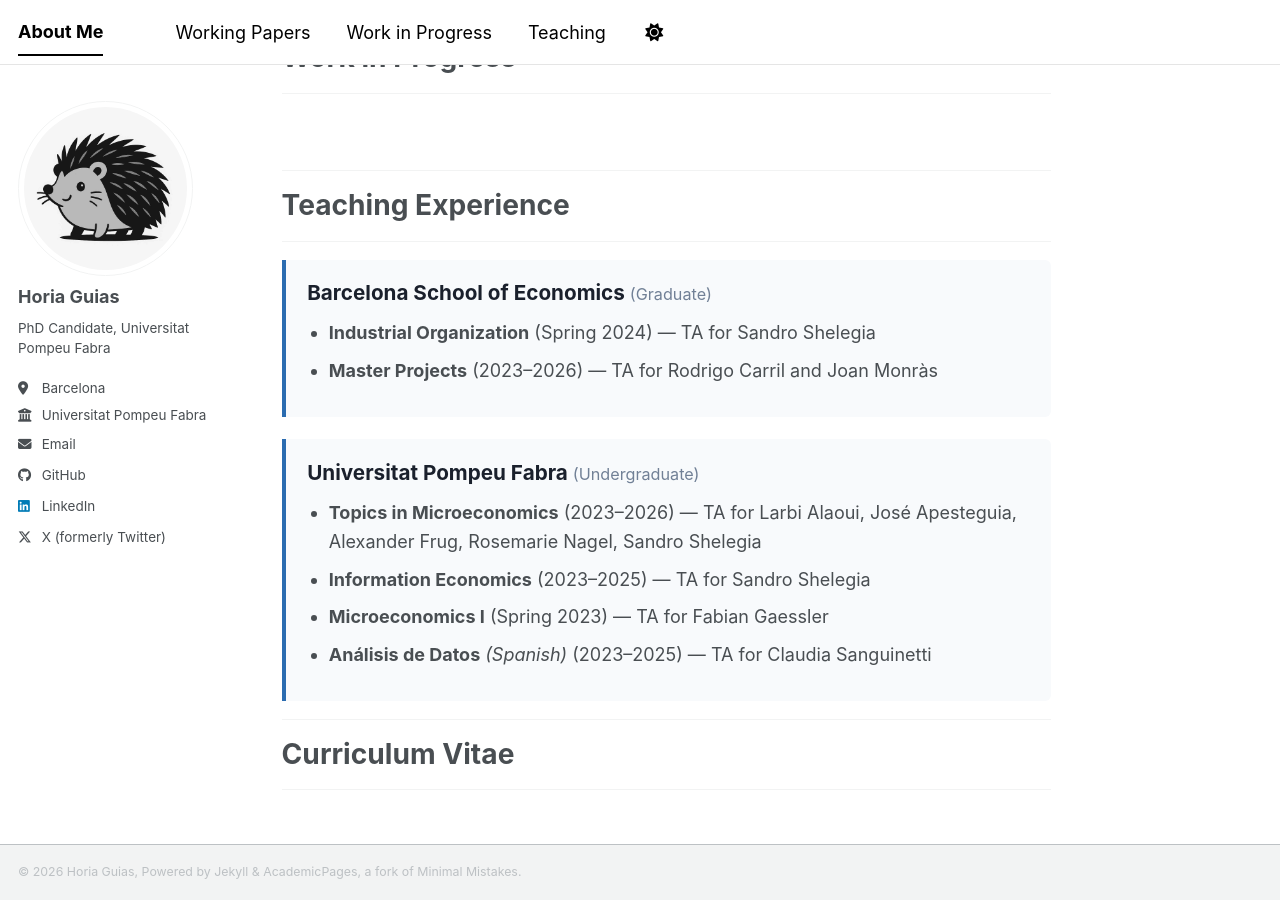
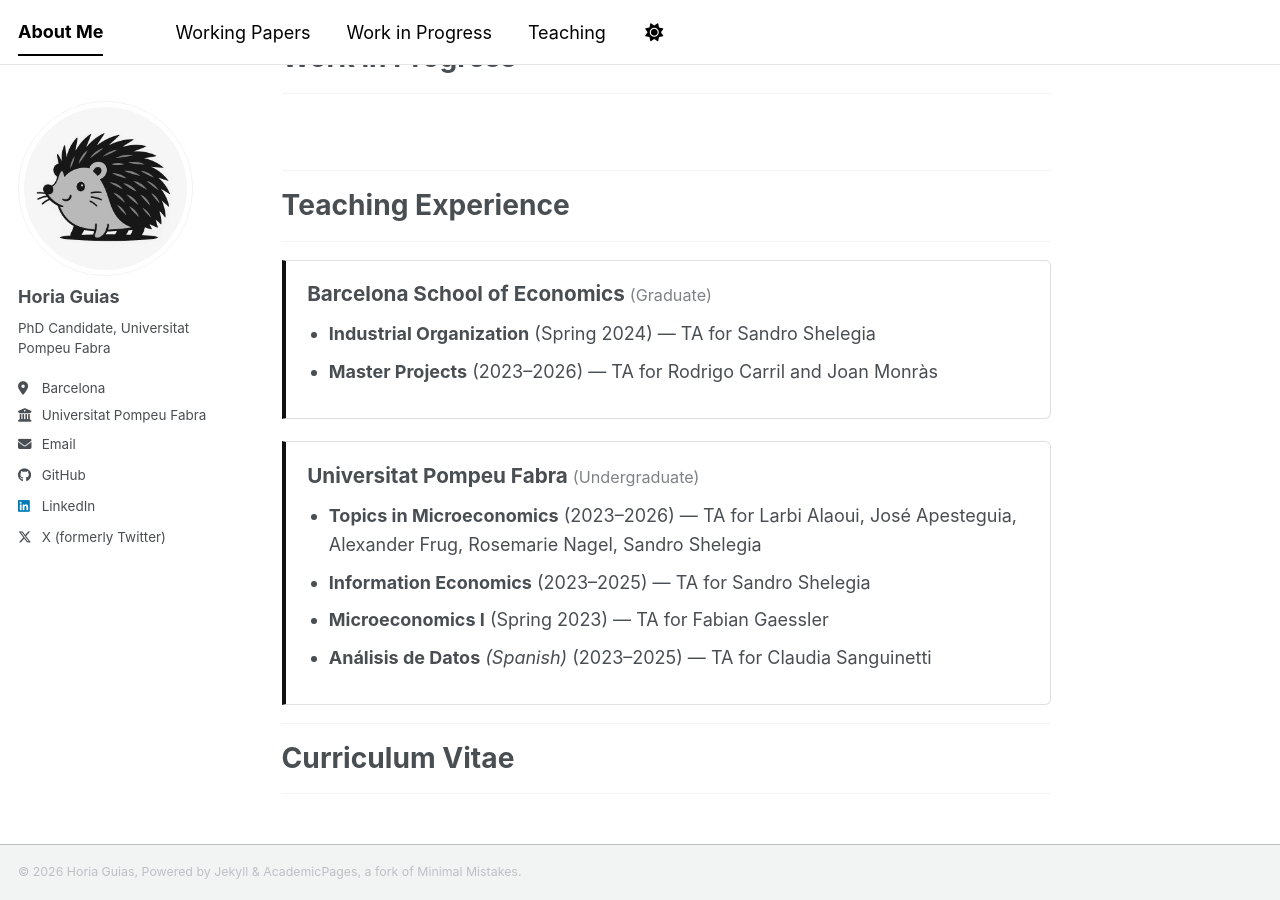
Before and after one commit to horiaguias/horiaguias.github.io, a Jekyll site: the page built from _pages/about.md, in a window 1280 px wide and 900 px high, scrolled down 841 px. Built offline with Jekyll 4.4.1, drawn with Linux system fonts in a browser that asks for light colours; a style sheet for code colours, icons or effects is not loaded.

Commit message:
Changes Teaching Section

```diff
--- a/_pages/about.md
+++ b/_pages/about.md
@@ -67,9 +67,9 @@ redirect_from:
 <div style="display: flex; flex-direction: column; gap: 1.25rem; margin-top: 1rem;">
 
   <!-- Barcelona School of Economics -->
-  <div style="border-left: 4px solid #2b6cb0; background-color: #f8fafc; padding: 1.2rem; border-radius: 0 6px 6px 0;">
-    <h3 style="margin-top: 0; margin-bottom: 0.75rem; color: #1a202c; font-size: 1.15rem;">
-      Barcelona School of Economics <span style="font-size: 0.9rem; font-weight: normal; color: #718096;">(Graduate)</span>
+  <div style="border: 1px solid rgba(128, 128, 128, 0.25); border-left: 4px solid #111111; padding: 1.2rem; border-radius: 0 6px 6px 0;">
+    <h3 style="margin-top: 0; margin-bottom: 0.75rem; font-size: 1.15rem;">
+      Barcelona School of Economics <span style="font-size: 0.9rem; font-weight: normal; opacity: 0.7;">(Graduate)</span>
     </h3>
     <ul style="margin: 0; padding-left: 1.2rem; line-height: 1.6;">
       <li><strong>Industrial Organization</strong> (Spring 2024) — TA for Sandro Shelegia</li>
@@ -78,9 +78,9 @@ redirect_from:
   </div>
 
   <!-- Universitat Pompeu Fabra -->
-  <div style="border-left: 4px solid #2b6cb0; background-color: #f8fafc; padding: 1.2rem; border-radius: 0 6px 6px 0;">
-    <h3 style="margin-top: 0; margin-bottom: 0.75rem; color: #1a202c; font-size: 1.15rem;">
-      Universitat Pompeu Fabra <span style="font-size: 0.9rem; font-weight: normal; color: #718096;">(Undergraduate)</span>
+  <div style="border: 1px solid rgba(128, 128, 128, 0.25); border-left: 4px solid #111111; padding: 1.2rem; border-radius: 0 6px 6px 0;">
+    <h3 style="margin-top: 0; margin-bottom: 0.75rem; font-size: 1.15rem;">
+      Universitat Pompeu Fabra <span style="font-size: 0.9rem; font-weight: normal; opacity: 0.7;">(Undergraduate)</span>
     </h3>
     <ul style="margin: 0; padding-left: 1.2rem; line-height: 1.6;">
       <li><strong>Topics in Microeconomics</strong> (2023–2026) — TA for Larbi Alaoui, José Apesteguia, Alexander Frug, Rosemarie Nagel, Sandro Shelegia</li>
```
